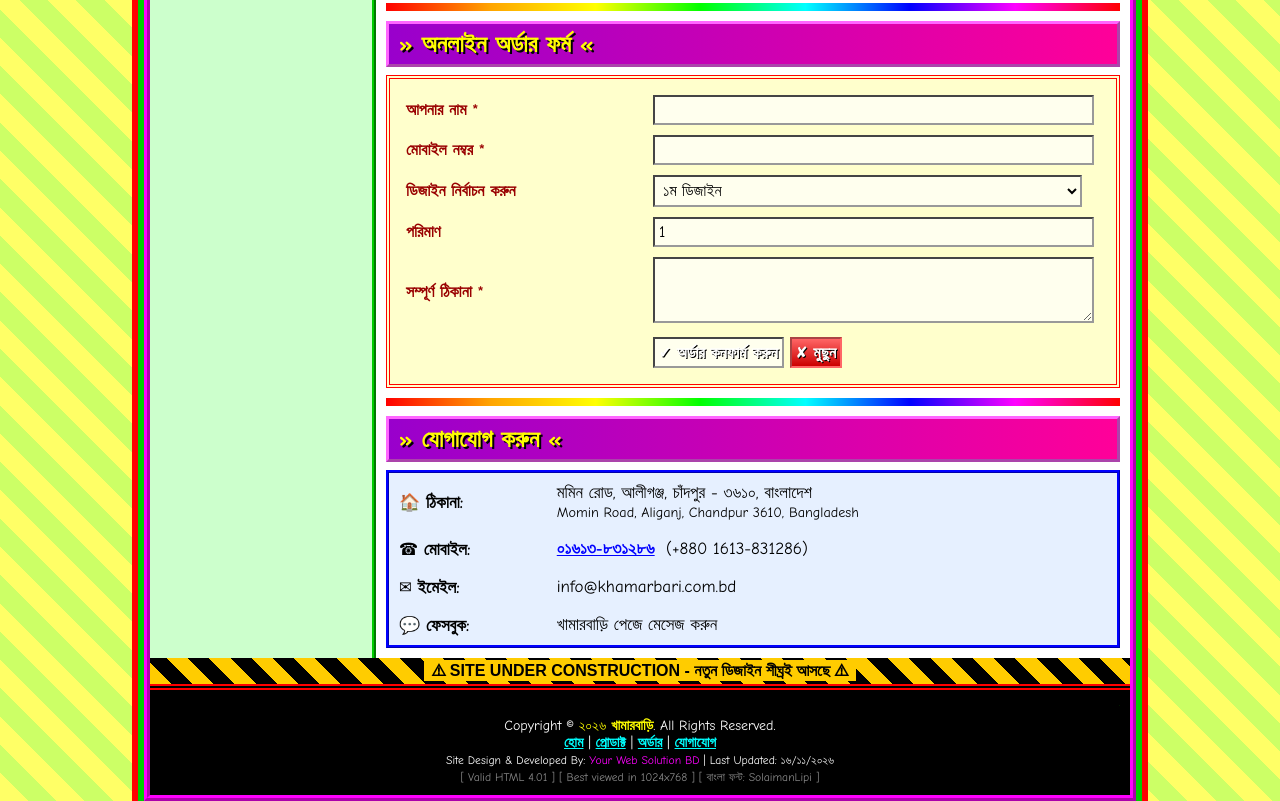
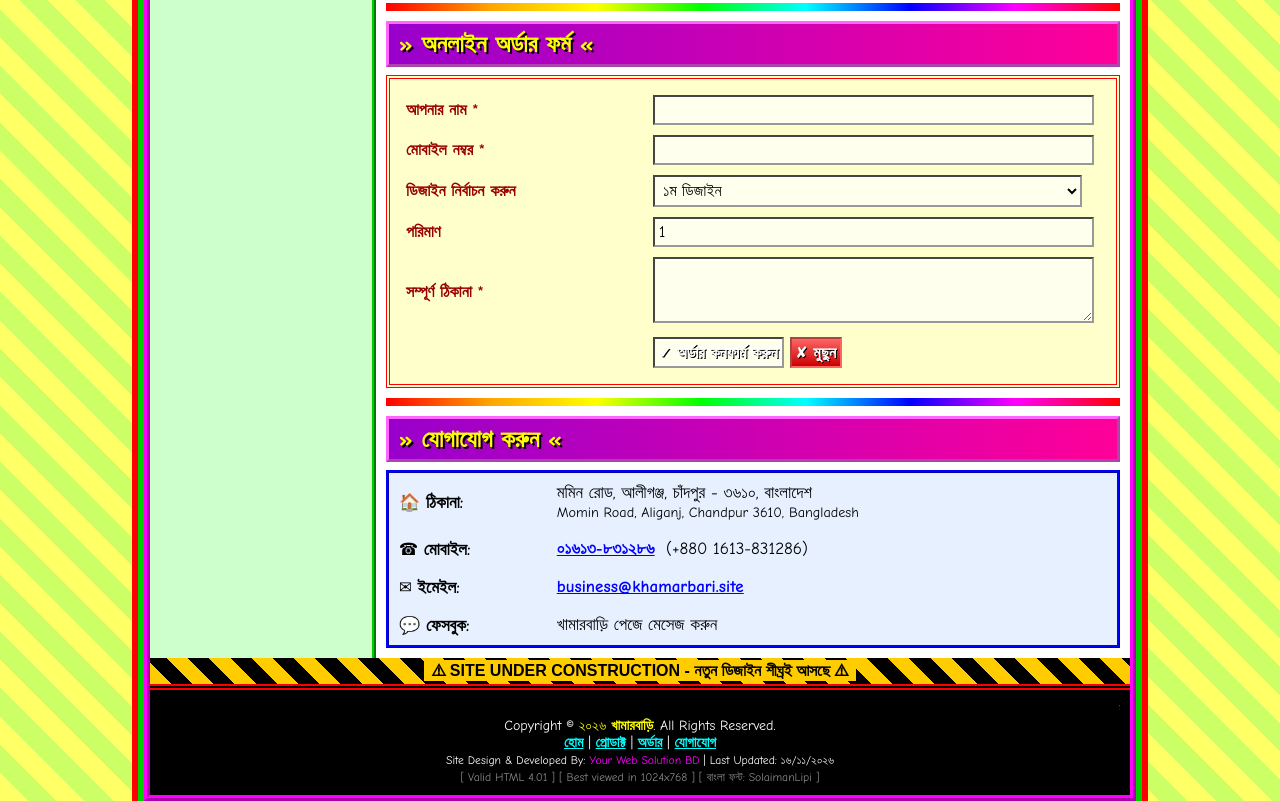
Before and after one commit to khamarbari119-del/khamarbari, a plain HTML site: page index.html in a window 1280 px wide. Shown: the part 2971-3772 px from the top of the page. Drawn offline with Linux system fonts and the light colour scheme.

Commit message:
Update contact email to business@khamarbari.site
Co-Authored-By: Claude Opus 5.5 <noreply@anthropic.com>

```diff
--- a/index.html
+++ b/index.html
@@ -213,7 +213,7 @@ img.pic{border:5px ridge #ffcc00;max-width:100%;height:auto;display:block;margin
 <table width="100%" style="border:3px ridge #0000ff;background:#e6f0ff;font-size:17px" cellpadding="8">
   <tr><td>🏠 <b>ঠিকানা:</b></td><td>মমিন রোড, আলীগঞ্জ, চাঁদপুর - ৩৬১০, বাংলাদেশ<br><small>Momin Road, Aliganj, Chandpur 3610, Bangladesh</small></td></tr>
   <tr><td>☎ <b>মোবাইল:</b></td><td><a href="tel:+8801613831286">০১৬১৩-৮৩১২৮৬</a> &nbsp;(+880 1613-831286)</td></tr>
-  <tr><td>✉ <b>ইমেইল:</b></td><td>info@khamarbari.com.bd</td></tr>
+  <tr><td>✉ <b>ইমেইল:</b></td><td><a href="mailto:business@khamarbari.site">business@khamarbari.site</a></td></tr>
   <tr><td>💬 <b>ফেসবুক:</b></td><td>খামারবাড়ি পেজে মেসেজ করুন</td></tr>
 </table>
 
```
